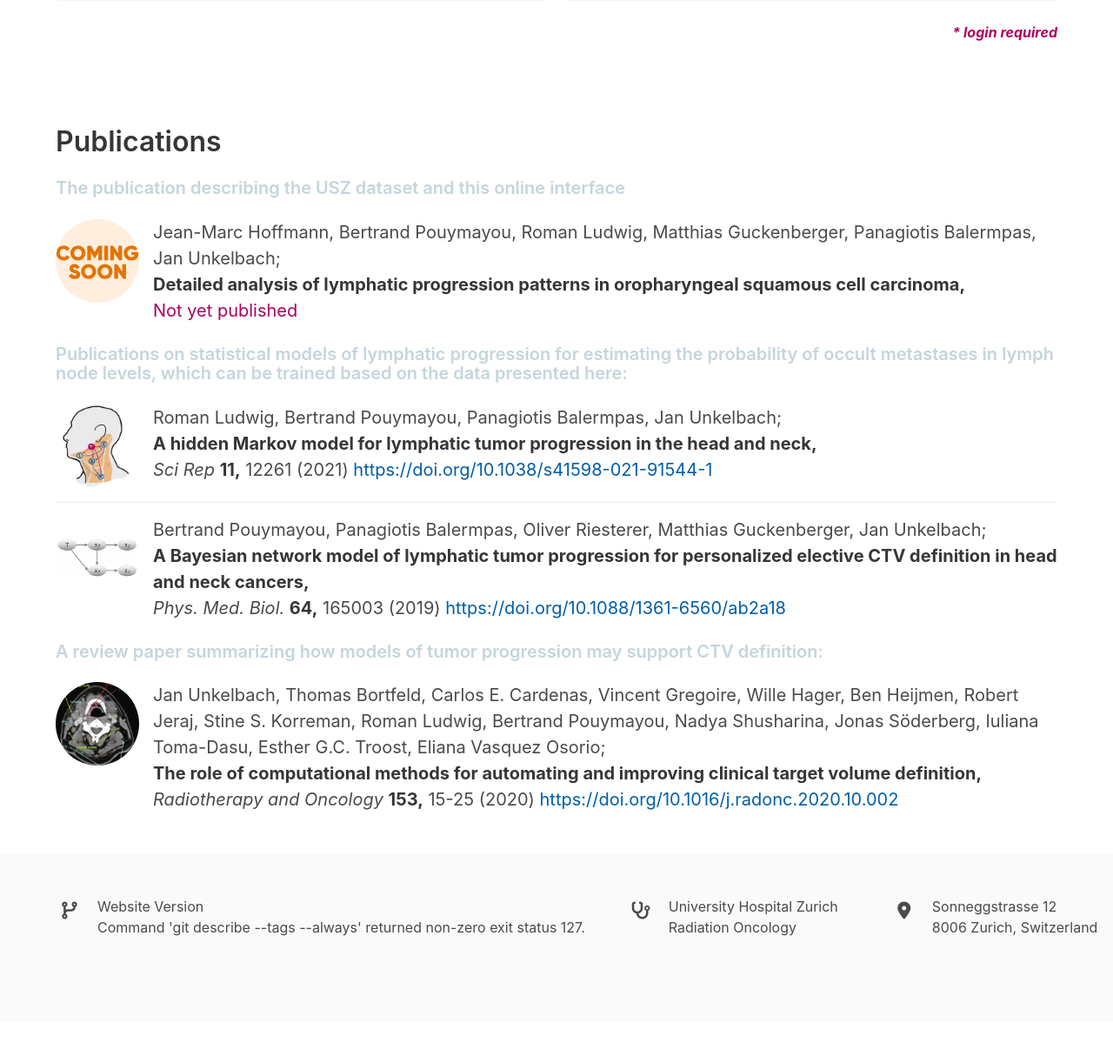
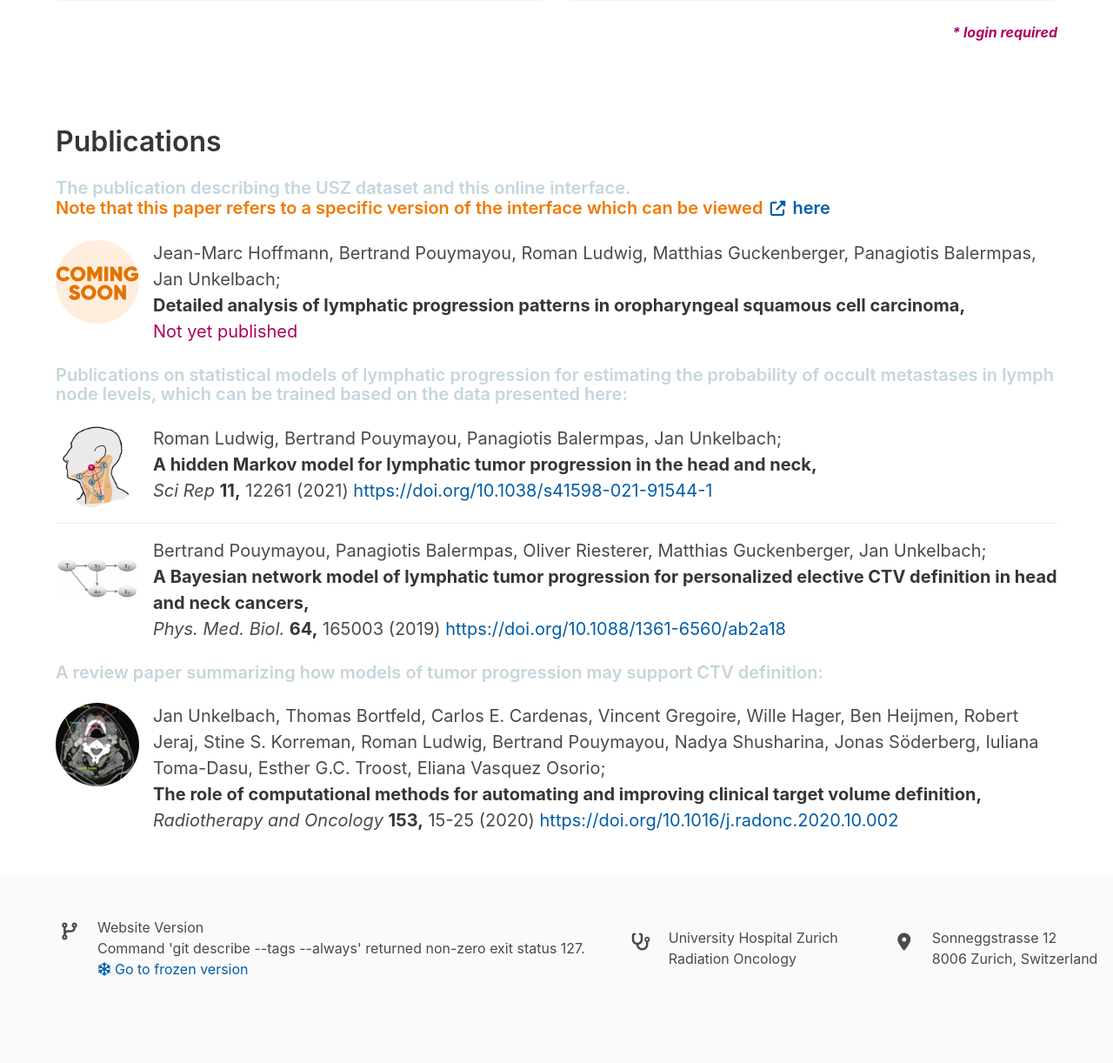
Before and after one commit to rmnldwg/lyprox, a Django app: page / in a window 1280 px wide; the page is wider, and only the part inside the window is pictured. Shown: the part 1431-2653 px from the top of that part at 87% size. Before the commit the page ends 2507 px from the top of that part, so only its background shows below. Run offline with Django 3.2, Linux system fonts and the light colour scheme; some libraries are stand-ins or nearby versions.

Commit message:
added links and mentions regarding frozen version

```diff
--- a/core/context_processors.py
+++ b/core/context_processors.py
@@ -4,5 +4,6 @@
 def selected_settings(request):
     """Return dictionary of some selected settings."""
     return {
-        "VERSION": settings.VERSION
+        "VERSION": settings.VERSION,
+        "IS_FROZEN": settings.IS_FROZEN
     }
--- a/core/settings.py
+++ b/core/settings.py
@@ -34,7 +34,8 @@
         "CSRF_COOKIE_SECURE": False,
         "SESSION_COOKIE_SECURE": False,
         "GOOGLE_API_KEY": "AIzaSyAZDXINmEGM6LFl2RVnVxfRsd6M9hDgSKw",
-        "AUTH_USER_MODEL": "accounts.User"
+        "AUTH_USER_MODEL": "accounts.User",
+        "IS_FROZEN": False
     }
 
 
@@ -61,6 +62,9 @@
     ).decode("utf-8").strip()
 except Exception as e:
     VERSION = e
+
+# the frozen version is the one we keep for reference to the paper
+IS_FROZEN = config["IS_FROZEN"]
 
 
 # Logging
--- a/core/templates/footer.html
+++ b/core/templates/footer.html
@@ -13,7 +13,26 @@
                         </figure>
                         <div class="media-content">
                             <p>Website Version</p>
-                            <p>{{ VERSION }}</p>
+                            <p>{{ VERSION }} {% if IS_FROZEN %}(frozen){% endif %}</p>
+                            {% if IS_FROZEN %}
+                            <a href="https://www.lyprox.org">
+                                <span class="icon-text">
+                                    <span class="icon" style="width: 1rem;">
+                                        <i class="fas fa-arrow-alt-circle-up"></i>
+                                    </span>
+                                    <span>Go to latest version</span>
+                                </span>
+                            </a>
+                            {% else %}
+                            <a href="https://frozen.lyprox.org">
+                                <span class="icon-text">
+                                    <span class="icon" style="width: 1rem;">
+                                        <i class="far fa-snowflake"></i>
+                                    </span>
+                                    <span>Go to frozen version</span>
+                                </span>
+                            </a>
+                            {% endif %}
                         </div>
                     </div>
                 </div>
--- a/core/templates/head.html
+++ b/core/templates/head.html
@@ -1,28 +1,30 @@
 {% load static %}
+
+{% with description="Web app for exploring patterns and correlations in the lymph node level involvements of head & neck cancer patients." %}
 
 <head>
     <meta charset="UTF-8">
 
     <!-- Primary Meta Tags -->
-    <title>{{ title }}</title>
-    <meta name="description" content="Web app for exploring patterns and correlations in the lymph node level involvements of head & neck cancer patients.">
+    <title>{{ title }} {% if IS_FROZEN %}(frozen){% endif %}</title>
+    <meta name="description" content="{{ description }}">
 
     <!-- Google / Search Engine Tags -->
-    <meta itemprop="name" content="{{ title }}">
-    <meta itemprop="description" content="Web app for exploring patterns and correlations in the lymph node level involvements of head & neck cancer patients.">
+    <meta itemprop="name" content="{{ title }} {% if IS_FROZEN %}(frozen){% endif %}">
+    <meta itemprop="description" content="{{ description }}">
     <meta itemprop="image" content="{{ request.scheme }}://{{ request.get_host }}{% static 'github-social-card.png' %}">
 
     <!-- Open Graph -->
     <meta property="og:type" content="website">
     <meta property="og:url" content="{{ request.scheme }}://{{ request.get_host }}">
-    <meta property="og:title" content="{{ title }}">
-    <meta property="og:description" content="Web app for exploring patterns and correlations in the lymph node level involvements of head & neck cancer patients.">
+    <meta property="og:title" content="{{ title }} {% if IS_FROZEN %}(frozen){% endif %}">
+    <meta property="og:description" content="{{ description }}">
     <meta property="og:image" content="{{ request.scheme }}://{{ request.get_host }}{% static 'github-social-card.png' %}">
 
     <!-- Twitter Meta Tags -->
     <meta name="twitter:card" content="summary_large_image">
-    <meta name="twitter:title" content="{{ title }}">
-    <meta name="twitter:description" content="Web app for exploring patterns and correlations in the lymph node level involvements of head & neck cancer patients.">
+    <meta name="twitter:title" content="{{ title }} {% if IS_FROZEN %}(frozen){% endif %}">
+    <meta name="twitter:description" content="{{ description }}">
     <meta name="twitter:image" content="{{ request.scheme }}://{{ request.get_host }}{% static 'github-social-card.png' %}">
 
     <meta name="viewport" content="width=device-width, initial-scale=1.0">
@@ -31,3 +33,5 @@
     <script src="https://kit.fontawesome.com/c702fb8f68.js" crossorigin="anonymous"></script>
     <script src="https://ajax.googleapis.com/ajax/libs/jquery/3.5.1/jquery.min.js"></script>
 </head>
+
+{% endwith %}
--- a/core/templates/index.html
+++ b/core/templates/index.html
@@ -38,6 +38,20 @@
         <div class="content">
             {% include_md 'index.md' %}
         </div>
+        {% if IS_FROZEN %}
+        <div class="notification is-warning is-light">
+            <strong>Note:</strong> You are looking at version {{ VERSION }} of the
+            interface, which is frozen to serve as a reference for readers of our
+            recent publication. If you want to use the latest version of this website
+            that we try to continually develop and improve, click
+            <a href="https://www.lyprox.org">
+                <span class="icon">
+                    <i class="fas fa-external-link-alt"></i>
+                </span>
+                here.
+            </a>
+        </div>
+        {% endif %}
     </div>
 </section>
 
@@ -170,9 +184,21 @@
         <h1 class="title">Publications</h1>
 
         <div class="block">
-            <h2 class="title is-5 has-text-info">
-                The publication describing the USZ dataset and this online interface
-            </h2>
+            <p class="title is-5 has-text-info">
+                The publication describing the USZ dataset and this online interface. <br>
+                {% if not IS_FROZEN %}
+                <span class="has-text-warning">
+                    Note that this paper refers to a specific version of the
+                    interface which can be viewed
+                    <a href="https://frozen.lyprox.org">
+                        <span class="icon">
+                            <i class="fas fa-sm fa-external-link-alt"></i>
+                        </span>
+                        here
+                    </a>
+                </span>
+                {% endif %}
+            </p>
             <div class="media">
                 <div class="media-left">
                     <figure class="image is-96x96">
@@ -194,10 +220,10 @@
         </div>
 
         <div class="block">
-            <h2 class="title is-5 has-text-info">
+            <p class="title is-5 has-text-info">
                 Publications on statistical models of lymphatic progression for estimating the probability of occult metastases
                 in lymph node levels, which can be trained based on the data presented here:
-            </h2>
+            </p>
             <div class="media">
                 <div class="media-left">
                     <figure class="image is-96x96">
@@ -241,9 +267,9 @@
         </div>
 
         <div class="block">
-            <h2 class="title is-5 has-text-info">
+            <p class="title is-5 has-text-info">
                 A review paper summarizing how models of tumor progression may support CTV definition:
-            </h2>
+            </p>
             <div class="media">
                 <div class="media-left">
                     <figure class="image is-96x96">
--- a/core/templates/navbar.html
+++ b/core/templates/navbar.html
@@ -1,4 +1,5 @@
 {% load static %}
+
 
 <nav class="navbar is-fixed-top is-primary" role="navigation">
     <div class="container">
```
